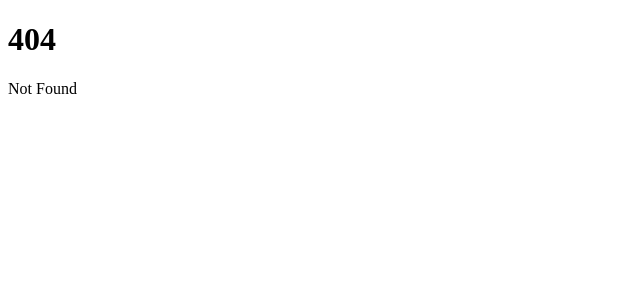
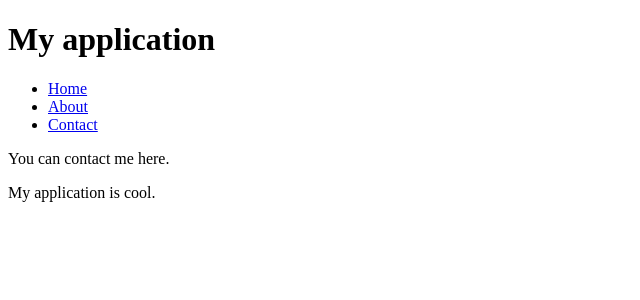
Before and after one commit to testu88/wsd_aalto, a SvelteKit app in the folder walking-skeleton/client/: page /contact in a window 1280 px wide. Before the commit this address had no page. Shown: the top 300 px of the page, without its empty margins (0-640 px from the left). Built offline with nearby package versions, Linux system fonts and the light colour scheme.

Commit message:
Add components

```diff
--- /dev/null
+++ b/walking-skeleton/client/src/lib/components/Footer.svelte
@@ -0,0 +1,3 @@
+<footer>
+    <p>Thanks for visiting!</p>
+</footer>
--- /dev/null
+++ b/walking-skeleton/client/src/lib/components/Header.svelte
@@ -0,0 +1 @@
+<h1>Hello, Component!</h1>
--- a/walking-skeleton/client/src/routes/+layout.svelte
+++ b/walking-skeleton/client/src/routes/+layout.svelte
@@ -6,6 +6,26 @@
 
 <svelte:head>
 	<link rel="icon" href={favicon} />
+	<title>Home</title>
 </svelte:head>
 
+<header>
+	<h1>My application</h1>
+</header>
+
+<nav>
+    <ul>
+        <li><a href="/">Home</a></li>
+        <li><a href="/about">About</a></li>
+        <li><a href="/contact">Contact</a></li>
+    </ul>
+</nav>
+
+
+<div>
 {@render children()}
+</div>
+
+<footer>
+	<p>My application is cool.</p>
+</footer>
--- /dev/null
+++ b/walking-skeleton/client/src/routes/about/+page.svelte
@@ -0,0 +1,5 @@
+<svelte:head>
+    <title>About</title>
+</svelte:head>
+
+<p>This is my about page.</p>
--- /dev/null
+++ b/walking-skeleton/client/src/routes/contact/+page.svelte
@@ -0,0 +1,8 @@
+<svelte:head>
+    <title>
+        Contact
+    </title>
+</svelte:head>
+
+
+<p>You can contact me here.</p>
```
Also changed, not shown: walking-skeleton/client/src/routes/+page.svelte (+10 -0 lines), 2 other files (tests, documents, lock files or other folders).
